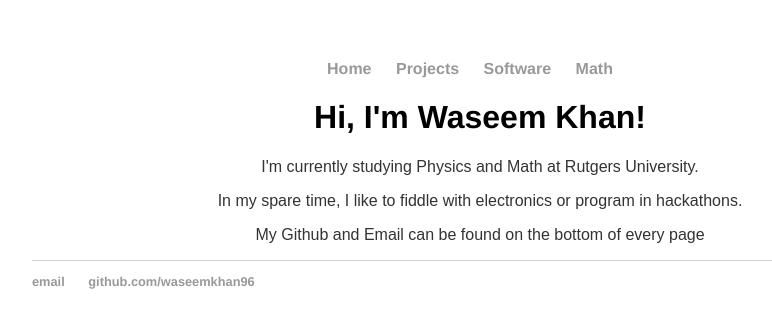
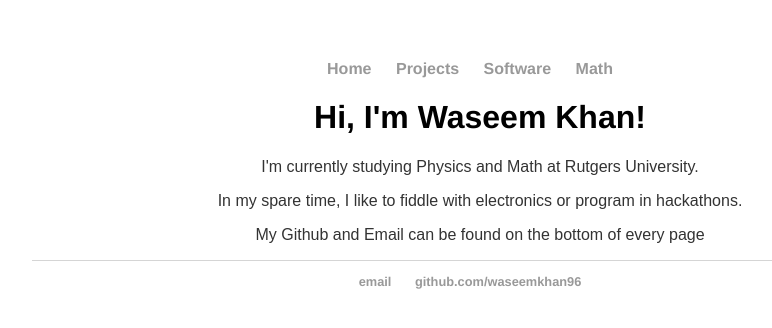
Before and after one commit to wasdkhan/wasdkhan.github.io, a Jekyll site: the page built from index.html, in a window 1280 px wide. Shown: the top 328 px of the page, without its empty margins (160-932 px from the left). Built offline with Jekyll 4.4.1, drawn with Linux system fonts in a browser that asks for light colours.

Commit message:
center fix

```diff
--- a/_layouts/default.html
+++ b/_layouts/default.html
@@ -13,7 +13,7 @@
 	        		<li><a href="/software/">Software</a></li>
 	        		<li><a href="/math/">Math</a></li>
 	    		</ul>
-			</nav></center>
+			</nav>
 			<script>
 				for (var i = 0; i < document.links.length; i++) {
 					    if (document.links[i].href == document.URL) {
@@ -22,9 +22,9 @@
 				}
 			</script>
 			<div class="container">
-			<center>
+
 			{{ content }}
-			<center>
+
 			</div><!-- /.container -->
 			<footer>
 	    		<ul>
@@ -32,5 +32,6 @@
 	        		<li><a href="https://github.com/waseemkhan96">github.com/waseemkhan96</a></li>
 				</ul>
 			</footer>
+			<center>
 		</body>
 	</html>
```
